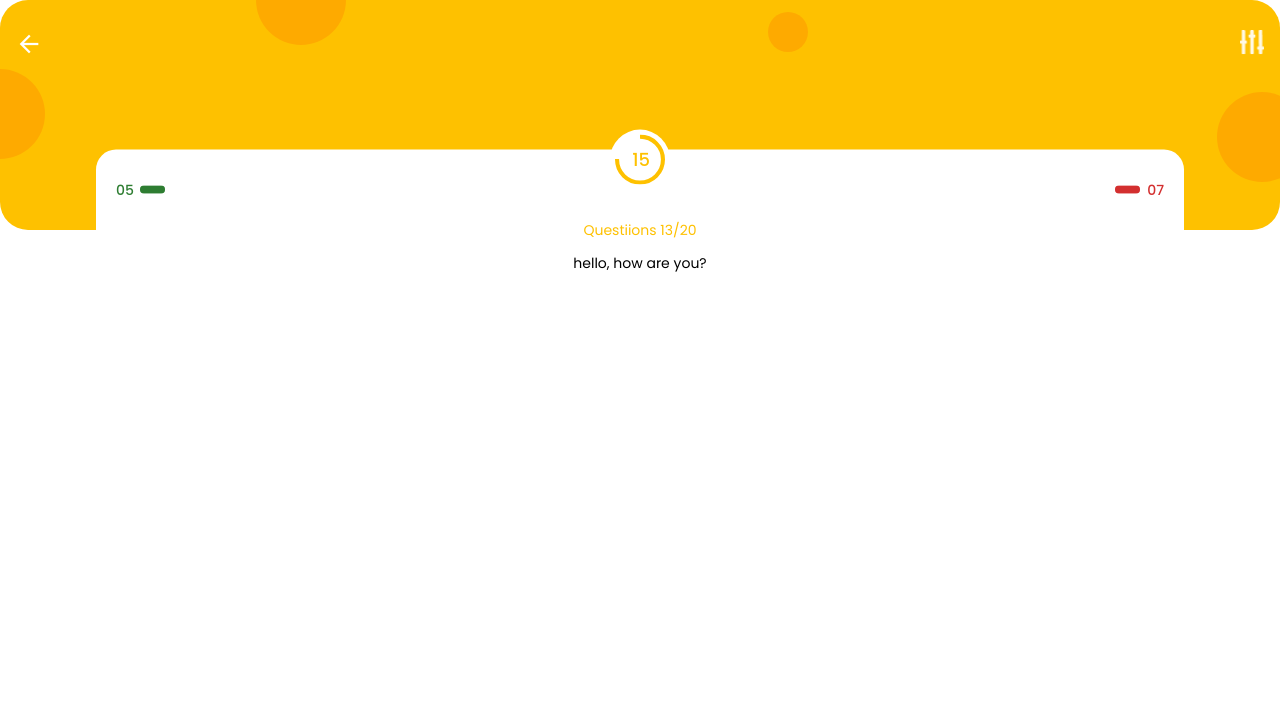
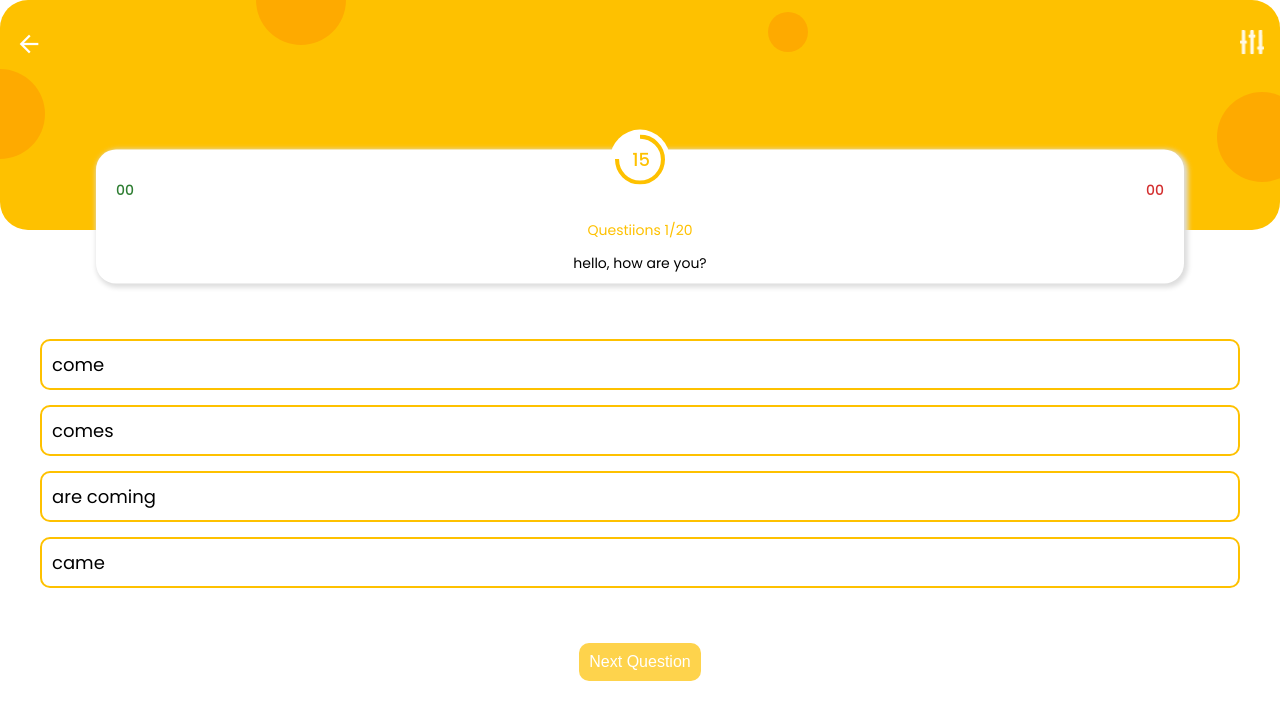
Before and after one commit to Tanishka-2000/quiz, a React (Vite) app: page /quiz in a window 1280 px wide. Shown: the top 720 px of the page. Built offline with nearby package versions, Linux system fonts and the light colour scheme.

Commit message:
create option component for quiz screen

```diff
--- a/package.json
+++ b/package.json
@@ -11,6 +11,7 @@
   "dependencies": {
     "@emotion/react": "^11.11.1",
     "@emotion/styled": "^11.11.0",
+    "@mui/icons-material": "^5.14.11",
     "@mui/material": "^5.14.11",
     "react": "^18.2.0",
     "react-dom": "^18.2.0",
--- a/src/App.css
+++ b/src/App.css
@@ -36,3 +36,32 @@
 .home .explore .card{
     box-shadow: 2px 2px 4px 1px #ccc
 }
+
+
+/* ----------quiz page--------- */
+.options{
+    transform: translateY(-40px);
+    padding-inline: 40px;
+    list-style-type: none;
+}
+
+.btn-container{
+    display: flex;
+    justify-content: center;
+    margin-bottom: 20px;
+}
+
+.nxt-btn{
+    padding: 10px;
+    background-color: #FEC100;
+    border-radius: 10px;
+    color: white;
+    font-size: 16px;
+    outline: none;
+    border: none;
+}
+
+.nxt-btn:disabled{
+    opacity: .7;
+    cursor:not-allowed;
+}
--- a/src/components/index.js
+++ b/src/components/index.js
@@ -2,3 +2,4 @@ export { default as Header } from './header/Header'
 export { default as Category } from './categoryCard/Card'
 export { default as FloatingDiv } from './floatingDiv/Float'
 export { default as Question } from './question/Question'
+export { default as Option } from './option/Option'
--- /dev/null
+++ b/src/components/option/Option.jsx
@@ -0,0 +1,24 @@
+import WrongIcon from '@mui/icons-material/Cancel'
+import CorrectIcon from '@mui/icons-material/CheckCircle'
+import './styles.css'
+
+function Option({ optionText, correct, selected, selectAnswer, show }) {
+
+  const handleClick = () => {
+    selectAnswer(optionText)
+  }
+
+  return (
+    <li className="option-item" onClick={handleClick}>
+      <span>{ optionText }</span>
+      { show &&
+        (optionText === correct
+        ? <CorrectIcon sx={{color: '#FEC100'}}/>
+        : (optionText === selected
+        ? <WrongIcon color='error'/>
+        : ''))}
+    </li>
+  )
+}
+
+export default Option
--- /dev/null
+++ b/src/components/option/styles.css
@@ -0,0 +1,10 @@
+.option-item{
+    padding: 10px;
+    font-size: 18px;
+    border-radius: 10px;
+    border: 2px solid #FEC100;
+    margin-block: 15px;
+    display: flex;
+    justify-content: space-between;
+    align-items: center;
+}
--- a/src/components/question/Question.jsx
+++ b/src/components/question/Question.jsx
@@ -3,16 +3,23 @@ import CircularProgress from '@mui/material/CircularProgress';
 import LinearProgress from '@mui/material/LinearProgress';
 import './styles.css'
 
-function Question({ question, number, total, correct, wrong }) {
+function Question({ question, number, total, correct, wrong, show, setShow }) {
     const [timeLeft, setTimeLeft] = useState(20);
     let timer;
     useEffect(() => {
         timer = setInterval(() => {
-            if(timeLeft === 0) clearInterval(timer)
-            else setTimeLeft(p => p-1)
+            if(timeLeft === 0){
+                clearInterval(timer)
+                setShow(true)
+            }else setTimeLeft(p => p-1)
         }, 1000);
+
         return () => clearInterval(timer);
     })
+
+    useEffect(() => {
+        if(show && timer) clearInterval(timer);
+    }, [show])
     return (
         <div className='question'>
             <div className='top'>
--- a/src/components/question/styles.css
+++ b/src/components/question/styles.css
@@ -2,6 +2,7 @@
     background-color: white;
     border-radius: 20px;
     padding: 10px;
+    box-shadow: 2px 2px 5px 2px #ddd;
 }
 .timer{
     color: #FEC100;
--- a/src/screens/Quiz.jsx
+++ b/src/screens/Quiz.jsx
@@ -1,13 +1,37 @@
-import React from 'react'
-import { FloatingDiv, Header, Question } from '../components'
+import React, { useState } from 'react'
+import { FloatingDiv, Header, Option, Question } from '../components'
 
 function Quiz() {
+  const [show, setShow] = useState(false);
+  const [correct, setCorrect] = useState(0);
+  const [currentQues, setCurrentQues] = useState(1);
+  const [selected, setSelected] = useState("");
+
+  const nextQues = () => {
+    setShow(false)
+    selectAnswer("")
+  }
+
+  const selectAnswer = (option) => {
+    setSelected(option)
+    setShow(true)
+  }
+
   return (
-    <div>
+    <div className='quiz'>
       <Header icon='line.png' iconType='icon'></Header>
       <FloatingDiv>
-        <Question question='hello, how are you?' number={13} total={20} correct={5} wrong={7} />
+        <Question question='hello, how are you?' number={currentQues} total={20} correct={correct} wrong={currentQues - correct - 1} show={show} setShow={setShow} />
       </FloatingDiv>
+      <ol className='options'>
+        <Option optionText='come' correct='come' selected={selected} selectAnswer={selectAnswer} show={show} />
+        <Option optionText='comes' correct='come' selected={selected} selectAnswer={selectAnswer} show={show} />
+        <Option optionText='are coming' correct='come' selected={selected} selectAnswer={selectAnswer} show={show} />
+        <Option optionText='came' correct='come' selected={selected} selectAnswer={selectAnswer} show={show} />
+      </ol>
+      <div className='btn-container'>
+        <button className='nxt-btn' disabled={!show}>Next Question</button>
+      </div>
     </div>
   )
 }
```
Also changed, not shown: 1 other file (tests, documents, lock files or other folders).
